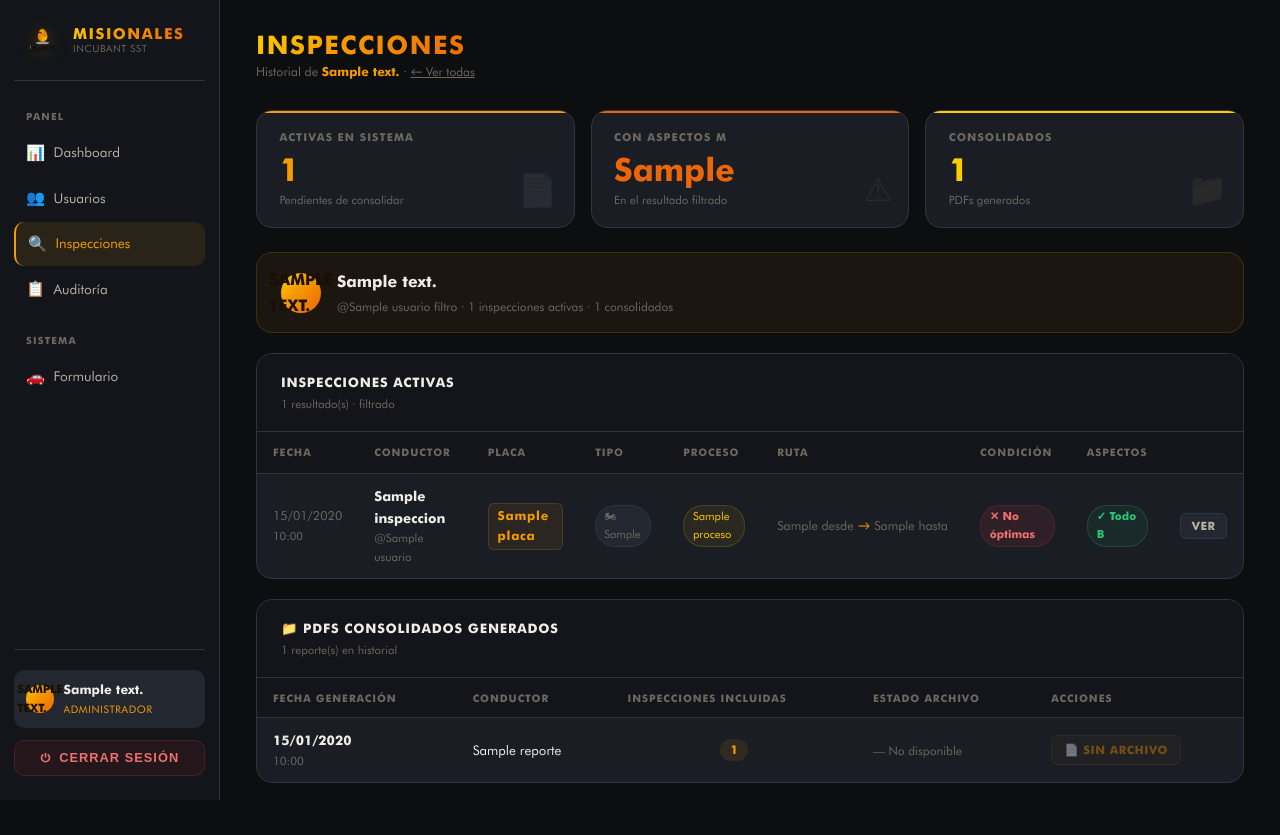
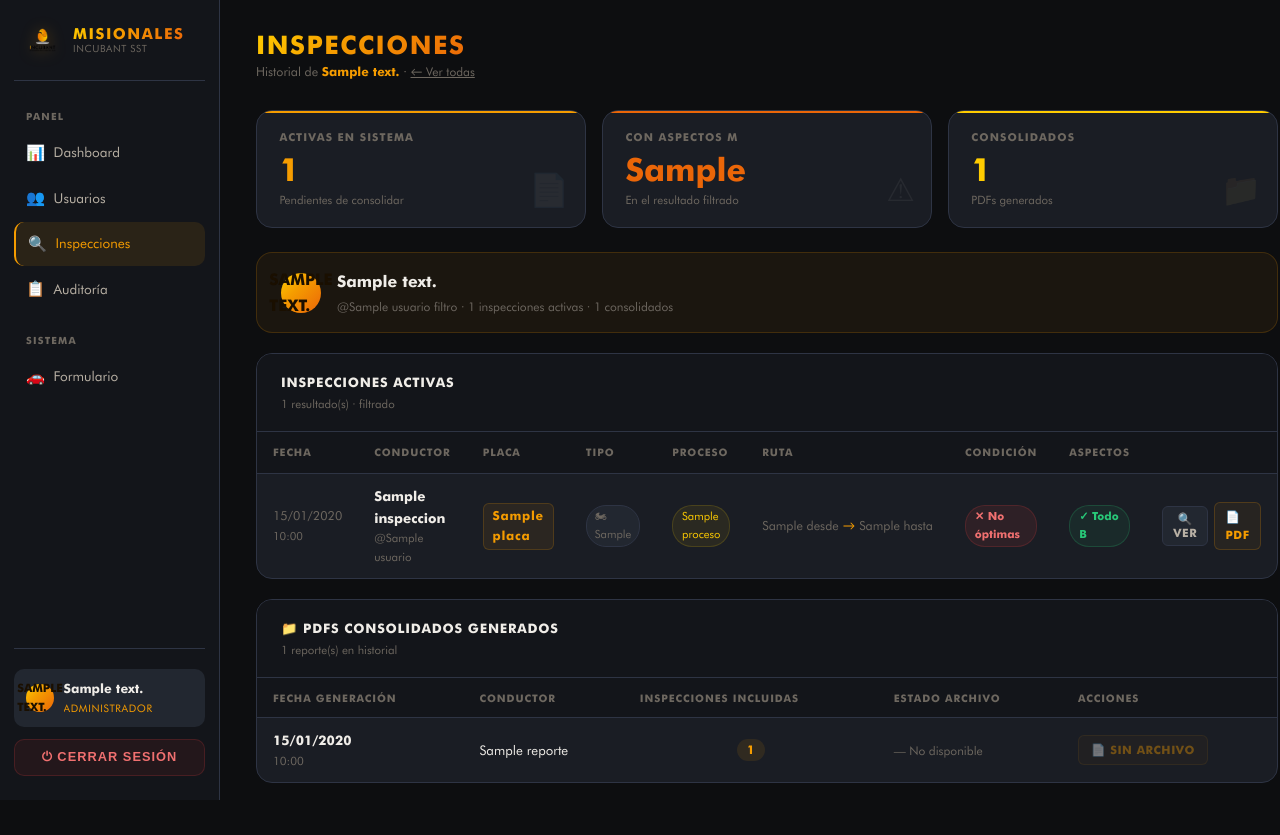
Before and after one commit to Sant-Beco/Misionales, a Python web app: template app/templates/admin/inspecciones.html in a window 1280 px wide. Run offline with Jinja, Linux system fonts and the light colour scheme; the template is opened without the code that fills it: most values are stand-ins (such as "Sample title", 1, 10 or a date in 2020).

Commit message:
pdf en inspecciones deja descargar

```diff
--- a/app/templates/admin/inspecciones.html
+++ b/app/templates/admin/inspecciones.html
@@ -5,7 +5,7 @@
   <meta name="viewport" content="width=device-width, initial-scale=1.0">
   <title>Inspecciones · Misionales Incubant</title>
   <link rel="stylesheet" href="/static/css/incubant-theme.css">
-  <link rel="shortcut icon" href="/static/img/logotipo_01.png" type="image/png">
+  <link rel="icon" href="/static/img/logotipo_01.png" type="image/png">
   <style>
     body { display: flex; min-height: 100vh; }
 
@@ -206,7 +206,7 @@
         <div class="user-role">Administrador</div>
       </div>
     </div>
-    <button onclick="cerrarSesion()" class="btn-logout"><svg width="11" height="11" viewBox="0 0 11 11" fill="none" style="vertical-align:middle;margin-right:2px"><path d="M5.5 1.5v3.5M2.8 2.8a4 4 0 1 0 5.4 0" stroke="currentColor" stroke-width="1.6" stroke-linecap="round"/></svg> Cerrar sesión</button>
+    <button onclick="cerrarSesion()" class="btn-logout">⏻ Cerrar sesión</button>
   </div>
 </aside>
 
@@ -351,7 +351,7 @@
             <td><span class="placa-chip">{{ inspeccion.placa }}</span></td>
             <td>
               <span class="tipo-chip">
-                {% if inspeccion.tipo_vehiculo == 'Carro' %}🚗{% else %}🏍{% endif %}
+                {% if inspeccion.tipo_vehiculo == 'Carro' %}🚗{% elif inspeccion.tipo_vehiculo == 'Camion' %}🚛{% else %}🏍{% endif %}
                 {{ inspeccion.tipo_vehiculo or "Moto" }}
               </span>
             </td>
@@ -374,7 +374,14 @@
               {% endif %}
             </td>
             <td>
-              <button class="btn-ver" onclick="verDetalle({{ loop.index0 }})">Ver</button>
+              <div style="display:flex;gap:0.35rem;align-items:center;">
+                <button class="btn-ver" onclick="verDetalle({{ loop.index0 }})">🔍 Ver</button>
+                <a href="/inspecciones/detalle/{{ inspeccion.id }}?formato=pdf"
+                   class="btn-ver" target="_blank"
+                   style="background:rgba(245,156,0,0.06);border-color:rgba(245,156,0,0.2);color:var(--amber);">
+                  📄 PDF
+                </a>
+              </div>
             </td>
           </tr>
           {% endfor %}
@@ -476,6 +483,7 @@
 const INSPECCIONES = [
   {% for inspeccion, usuario in resultados %}
   {
+    id:           {{ inspeccion.id }},
     fecha:        "{{ inspeccion.fecha.strftime('%d/%m/%Y %H:%M') }}",
     conductor:    "{{ inspeccion.nombre_conductor }}",
     usuario:      "@{{ usuario.nombre }}",
@@ -573,6 +581,27 @@ function verDetalle(idx) {
     </div>` : ''}
   `;
 
+  // Agregar footer con botón descarga al modal
+  const modalEl = document.getElementById('modalContent');
+  const footer  = `
+    <div style="display:flex;justify-content:flex-end;gap:0.75rem;
+                margin-top:1.25rem;padding-top:1rem;border-top:1px solid var(--border);">
+      <button onclick="cerrarModal()"
+        style="padding:0.55rem 1rem;background:var(--dark3);border:1px solid var(--border);
+               border-radius:var(--r-md);color:var(--text2);font-family:'Futura',sans-serif;
+               font-size:0.78rem;font-weight:700;letter-spacing:0.08em;text-transform:uppercase;
+               cursor:pointer;">Cerrar</button>
+      <a href="/inspecciones/detalle/${d.id}?formato=pdf" target="_blank"
+        style="display:inline-flex;align-items:center;gap:0.4rem;
+               padding:0.55rem 1.25rem;background:var(--grad-brand);border:none;
+               border-radius:var(--r-md);color:#1a0f00;font-family:'Futura',sans-serif;
+               font-weight:700;font-size:0.78rem;letter-spacing:0.08em;text-transform:uppercase;
+               text-decoration:none;box-shadow:var(--shadow-amber);">
+        📄 Descargar PDF
+      </a>
+    </div>`;
+  modalEl.insertAdjacentHTML('beforeend', footer);
+
   document.getElementById('modalOverlay').classList.add('open');
 }
 
```
Also changed, not shown: app/data/firmas/usuarios/15/firma_20260321_160643_0b6a4d80.png (added), 3 other files.
